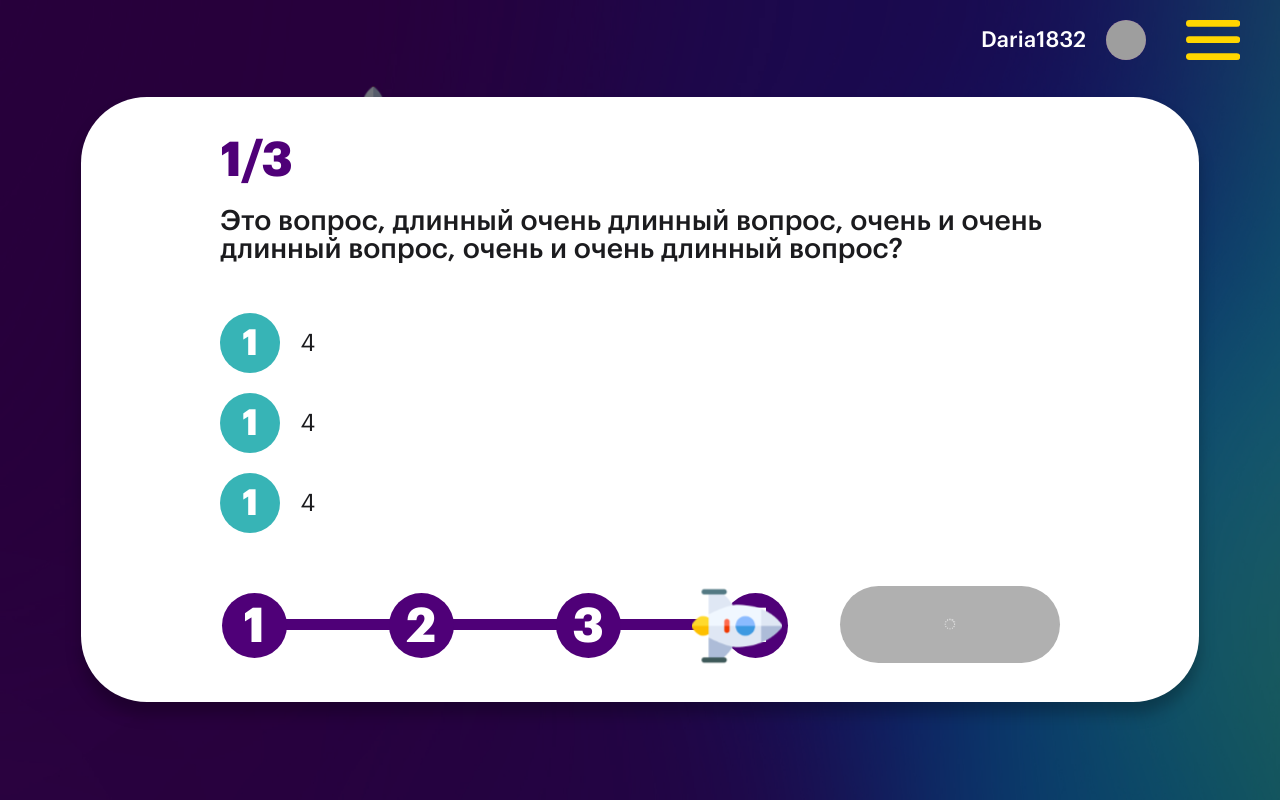
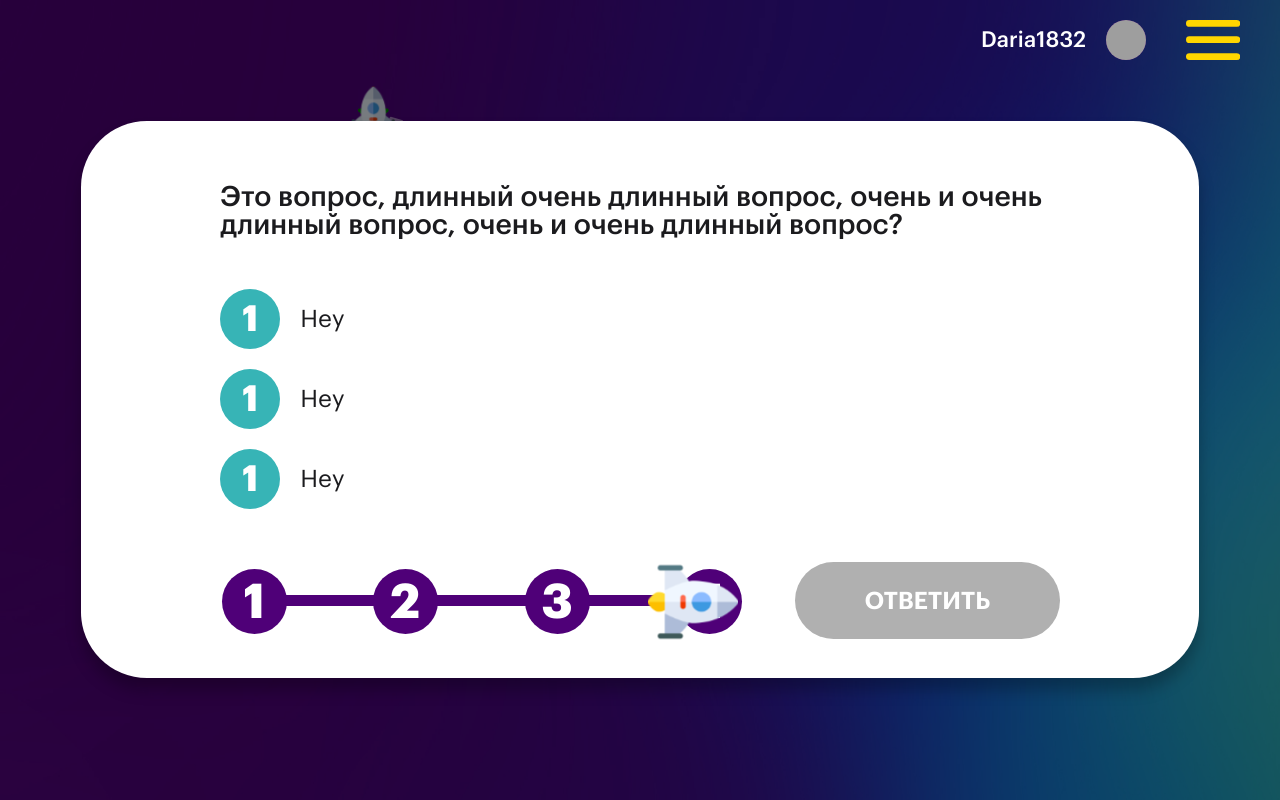
Before and after one commit to dashkevics/accenture, a React (Create React App) app: page /game in a window 1280 px wide. Both pictures are taken after a click on the element "ПОЕХАЛИ!". Built offline with nearby package versions, Linux system fonts and the light colour scheme; grey boxes are pictures that could not be loaded.

Commit message:
Refactor Question

```diff
--- a/src/components/Question/Question.sass
+++ b/src/components/Question/Question.sass
@@ -80,7 +80,7 @@
       align-items: flex-end
 
       &-track
-        height: 260px
+        height: 210px
         width: 5px
         background-color: #4F0078
 
@@ -99,4 +99,4 @@
 
       &-button
         margin-left: unset
-        padding: 18px 40px
+        padding: 13px 40px
--- a/src/components/Question/Question.tsx
+++ b/src/components/Question/Question.tsx
@@ -1,4 +1,4 @@
-import React, {FC, useState} from "react";
+import React, {FC} from "react";
 import {Direction, Range} from 'react-range';
 import "./Question.sass";
 import {EAnswerNumberState} from "../AnswerNumber/AnswerNumber";
@@ -6,45 +6,40 @@ import {Answer} from "../Answer/Answer";
 import {Button, EButtonStyleClassNames} from "../Button/Button";
 
 interface IQuestion {
-    answerNumber: number;
-    answerNumberState?: EAnswerNumberState;
     questionText?: string;
-    answersArray: any;
-    currentQuestionNumber?: number;
-    totalQuestionsNumber?: number;
+    answersArray: {}[];
+    currentQuestion?: string;
     onButtonPress?: () => void;
 }
 
 export const Question: FC<IQuestion> =
     ({
-         answerNumber,
-         answerNumberState,
          answersArray,
          onButtonPress,
          questionText,
-         currentQuestionNumber,
-         totalQuestionsNumber,
+         currentQuestion,
      }) => {
 
         //data api
-
-        const [userAnswers, setUserAnswer] = useState([4]);
 
         const tabletMediaQuery = window.innerWidth > 768;
 
         return (
             <div className={"question"}>
                 <div
-                    className={"question-number"}>{currentQuestionNumber + "/" + totalQuestionsNumber}</div>
+                    className={"question-number"}>{currentQuestion}</div>
                 <div className={"question-text"}>{questionText}</div>
                 <div className={"question-answers"}>
-                    {answersArray.map((answer: string, i: number) =>
-                        <Answer
-                            key={i}
-                            number={answerNumber}
-                            state={EAnswerNumberState.regular}
-                            text={answer.length.toString()}
-                        />
+                    {answersArray.map((answer , index: number, array) => {
+                        return (
+                            <Answer
+                                key={index}
+                                number={1}
+                                state={EAnswerNumberState.regular}
+                                text={"Hey"}
+                            />
+                        )
+                        }
                     )}
                 </div>
                 <div className={"question-range"}>
@@ -53,8 +48,8 @@ export const Question: FC<IQuestion> =
                         step={1}
                         min={1}
                         max={4}
-                        values={userAnswers}
-                        onChange={(values) => setUserAnswer(values)}
+                        values={[4]}
+                        onChange={() => {}}
                         renderTrack={({props, children}) => (
                             <div
                                 {...props}
@@ -79,7 +74,7 @@ export const Question: FC<IQuestion> =
                     />
                     <Button
                         text={"Ответить"}
-                        loading={true}
+                        loading={false}
                         onPress={onButtonPress}
                         buttonStyleClassName={EButtonStyleClassNames.small}
                         classname={'question-range-button'}
```
